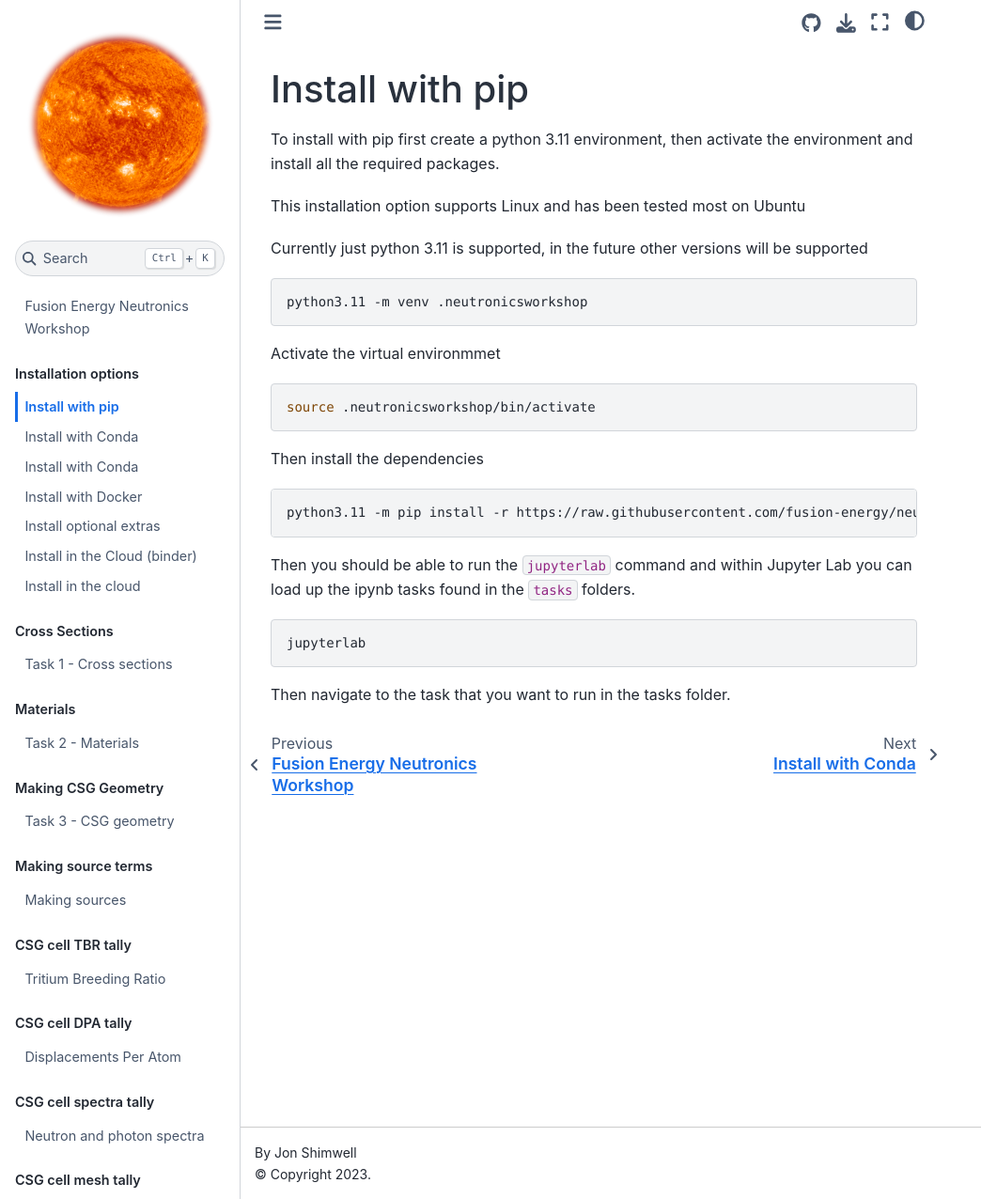
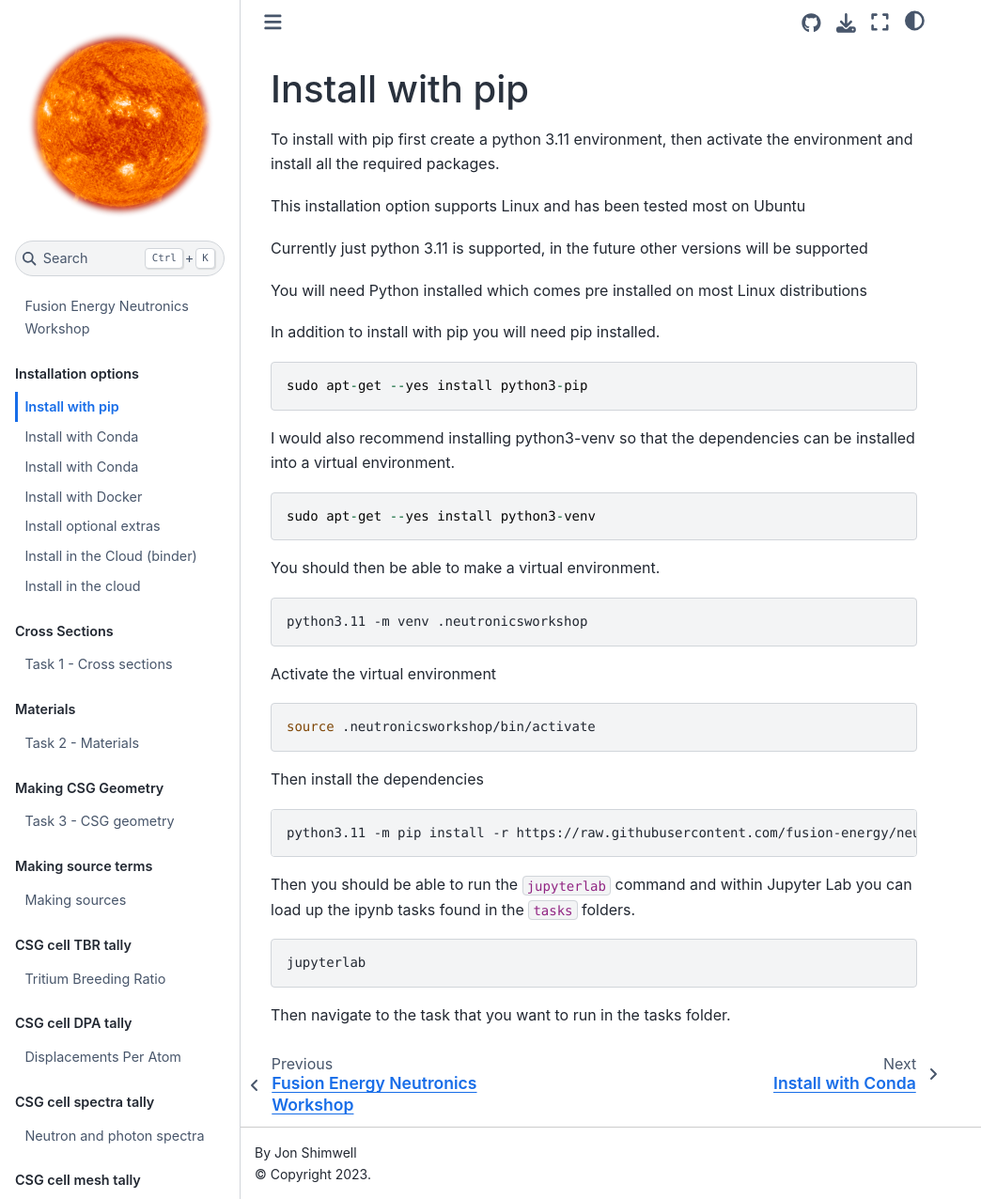
Before and after one commit to fusion-energy/neutronics-workshop, a Jupyter Book: the page built from docs/install_pip.md, in a window 1280 px wide and 1276 px high. Shown: the whole window at 94% size, without its empty margins (0-1044 px from the left). Built offline with Jupyter Book 1.0.4 settings and Sphinx 7.4.7 and the Sphinx Book theme 1.1.4, drawn with Linux system fonts in a browser that asks for light colours; pages that are not in the unit, such as notebooks, are missing from menus.

Commit message:
added env install

````diff
--- a/docs/install_pip.md
+++ b/docs/install_pip.md
@@ -7,12 +7,24 @@ This installation option supports Linux and has been tested most on Ubuntu
 
 Currently just python 3.11 is supported, in the future other versions will be supported
 
+You will need Python installed which comes pre installed on most Linux distributions
 
+In addition to install with pip you will need pip installed.
+```
+sudo apt-get --yes install python3-pip
+```
+
+I would also recommend installing python3-venv so that the dependencies can be installed into a virtual environment.
+```
+sudo apt-get --yes install python3-venv
+```
+
+You should then be able to make a virtual environment.
 ```bash
 python3.11 -m venv .neutronicsworkshop
 ```
 
-Activate the virtual environmmet
+Activate the virtual environment
 ```bash
 source .neutronicsworkshop/bin/activate
 ```
````
